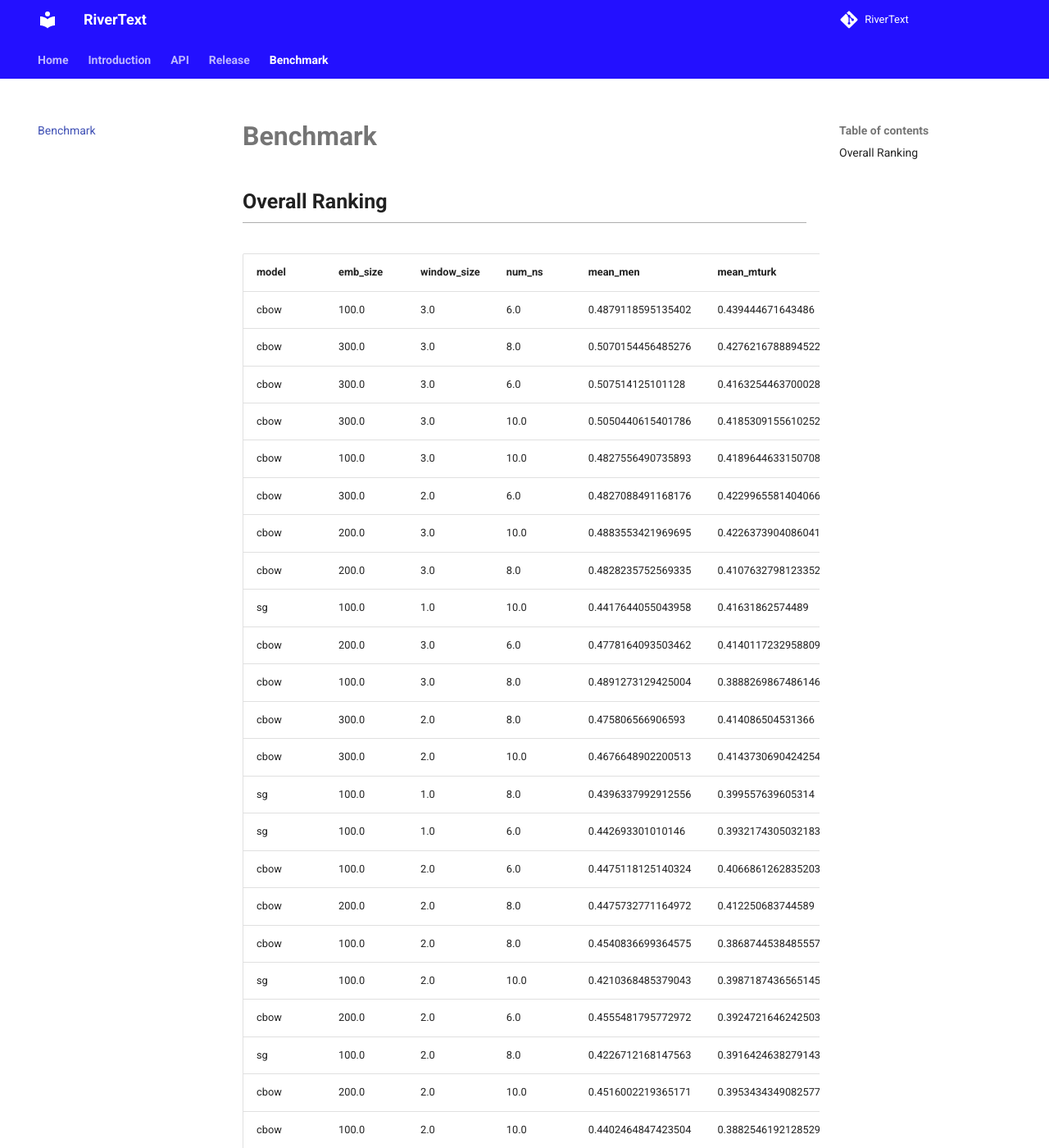
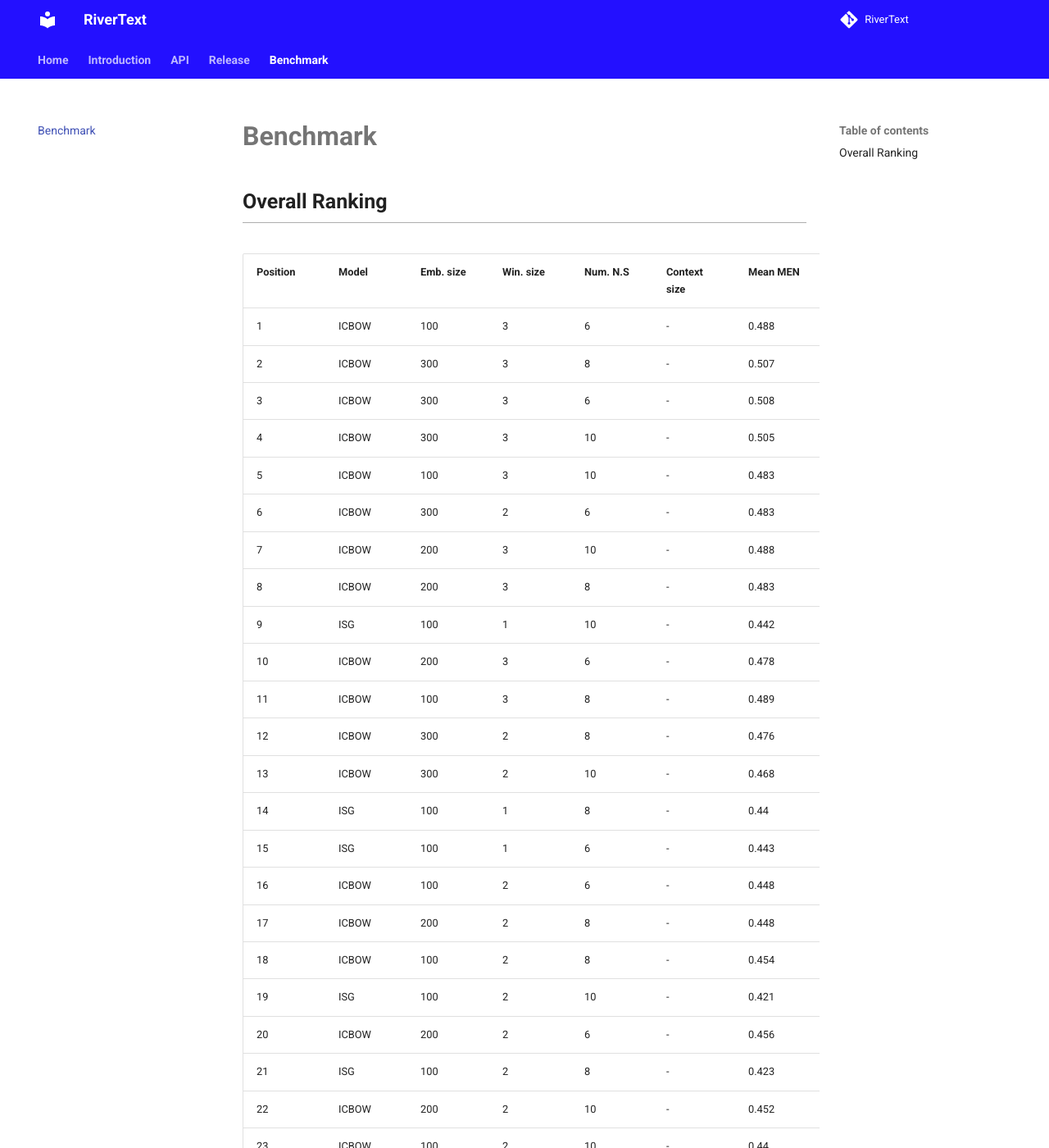
Before and after one commit to dccuchile/rivertext, an MkDocs documentation site: the page built from docs/benchmark.md, in a window 1280 px wide and 1400 px high. Shown: the whole window at 82% size. Built offline with MkDocs 1.6.1 and Material for MkDocs 9.7.7, drawn with Linux system fonts in a browser that asks for light colours; a script that is not in the unit is left out; comment, search, counter and statistics services are not loaded; some of the changed text lies outside the part shown.

Commit message:
update benchmark table

```diff
--- a/docs/benchmark.md
+++ b/docs/benchmark.md
@@ -2,86 +2,86 @@
 
 ## Overall Ranking
 
-| model | emb_size | window_size | num_ns | mean_men           | mean_mturk         | mean_ap            | mean                | context_size |
-|-------|----------|-------------|--------|--------------------|--------------------|--------------------|---------------------|--------------|
-| cbow  | 100.0    | 3.0         | 6.0    | 0.4879118595135402 | 0.439444671643486  | 0.294174289841117  | 0.4071769403327144  |              |
-| cbow  | 300.0    | 3.0         | 8.0    | 0.5070154456485276 | 0.4276216788894522 | 0.2844647729096453 | 0.4063672991492084  |              |
-| cbow  | 300.0    | 3.0         | 6.0    | 0.507514125101128  | 0.4163254463700028 | 0.2889584336382603 | 0.4042660017031304  |              |
-| cbow  | 300.0    | 3.0         | 10.0   | 0.5050440615401786 | 0.4185309155610252 | 0.2843042850264805 | 0.40262642070922805 |              |
-| cbow  | 100.0    | 3.0         | 10.0   | 0.4827556490735893 | 0.4189644633150708 | 0.302359171882523  | 0.4013597614237277  |              |
-| cbow  | 300.0    | 2.0         | 6.0    | 0.4827088491168176 | 0.4229965581404066 | 0.2901620927619964 | 0.3986225000064068  |              |
-| cbow  | 200.0    | 3.0         | 10.0   | 0.4883553421969695 | 0.4226373904086041 | 0.282458674370085  | 0.39781713565855287 |              |
-| cbow  | 200.0    | 3.0         | 8.0    | 0.4828235752569335 | 0.4107632798123352 | 0.2909645321778206 | 0.3948504624156965  |              |
-| sg    | 100.0    | 1.0         | 10.0   | 0.4417644055043958 | 0.41631862574489   | 0.3202535708554004 | 0.3927788673682287  |              |
-| cbow  | 200.0    | 3.0         | 6.0    | 0.4778164093503462 | 0.4140117232958809 | 0.2838228213769861 | 0.39188365134107106 |              |
-| cbow  | 100.0    | 3.0         | 8.0    | 0.4891273129425004 | 0.3888269867486146 | 0.2976247793291606 | 0.39185969300675855 |              |
-| cbow  | 300.0    | 2.0         | 8.0    | 0.475806566906593  | 0.414086504531366  | 0.2818969667790082 | 0.3905966794056557  |              |
-| cbow  | 300.0    | 2.0         | 10.0   | 0.4676648902200513 | 0.4143730690424254 | 0.2859091638581287 | 0.3893157077068685  |              |
-| sg    | 100.0    | 1.0         | 8.0    | 0.4396337992912556 | 0.399557639605314  | 0.321457229979137  | 0.3868828896252355  |              |
-| sg    | 100.0    | 1.0         | 6.0    | 0.442693301010146  | 0.3932174305032183 | 0.3123094206387418 | 0.38274005071736866 |              |
-| cbow  | 100.0    | 2.0         | 6.0    | 0.4475118125140324 | 0.4066861262835203 | 0.2835820895522388 | 0.3792600094499305  |              |
-| cbow  | 200.0    | 2.0         | 8.0    | 0.4475732771164972 | 0.412250683744589  | 0.2766811105761515 | 0.3788350238124126  |              |
-| cbow  | 100.0    | 2.0         | 8.0    | 0.4540836699364575 | 0.3868744538485557 | 0.2922484352431391 | 0.3777355196760508  |              |
-| sg    | 100.0    | 2.0         | 10.0   | 0.4210368485379043 | 0.3987187436565145 | 0.3093403948001926 | 0.3763653289982038  |              |
-| cbow  | 200.0    | 2.0         | 6.0    | 0.4555481795772972 | 0.3924721646242503 | 0.2777242818167228 | 0.3752482086727567  |              |
-| sg    | 100.0    | 2.0         | 8.0    | 0.4226712168147563 | 0.3916424638279143 | 0.3107045418070936 | 0.37500607414992143 |              |
-| cbow  | 200.0    | 2.0         | 10.0   | 0.4516002219365171 | 0.3953434349082577 | 0.2731503771465255 | 0.3733646779971001  |              |
-| cbow  | 100.0    | 2.0         | 10.0   | 0.4402464847423504 | 0.3882546192128529 | 0.2842240410848981 | 0.3709083816800338  |              |
-| sg    | 100.0    | 2.0         | 6.0    | 0.426670897122726  | 0.381468260985704  | 0.3027603915904349 | 0.37029984989962167 |              |
-| wcm   | 100.0    | 3.0         |        | 0.439647106722159  | 0.3429926807566764 | 0.319370887497994  | 0.3673368916589432  | 1000.0       |
-| cbow  | 300.0    | 1.0         | 6.0    | 0.4195140864567246 | 0.4039551578138167 | 0.2767613545177339 | 0.3667435329294251  |              |
-| wcm   | 200.0    | 3.0         |        | 0.4383518929913554 | 0.3507885488167594 | 0.3074145402022147 | 0.3655183273367765  | 1000.0       |
-| wcm   | 300.0    | 3.0         |        | 0.4390115421083791 | 0.3495901166750168 | 0.3068528326111378 | 0.36515149713151124 | 1000.0       |
-| sg    | 100.0    | 3.0         | 8.0    | 0.4120998317606129 | 0.3711758476215735 | 0.3010752688172043 | 0.36145031606646355 |              |
-| wcm   | 100.0    | 3.0         |        | 0.4288757212610202 | 0.3359346847886738 | 0.3180869844326754 | 0.36096579682745644 | 750.0        |
-| cbow  | 300.0    | 1.0         | 10.0   | 0.4163523967064093 | 0.3976219085332651 | 0.2684962285347456 | 0.36082351125814    |              |
-| wcm   | 200.0    | 3.0         |        | 0.4275709142856509 | 0.3392259598328046 | 0.3107045418070936 | 0.35916713864184974 | 750.0        |
-| sg    | 200.0    | 1.0         | 6.0    | 0.4132510644442113 | 0.3922910209395207 | 0.2718664740812068 | 0.3591361864883129  |              |
-| wcm   | 100.0    | 2.0         |        | 0.417498398997199  | 0.3401503223901657 | 0.3176055207831809 | 0.35841808072351516 | 1000.0       |
-| wcm   | 200.0    | 2.0         |        | 0.4193377939258683 | 0.3433562618341404 | 0.3082972235596212 | 0.3569970931065433  | 1000.0       |
-| wcm   | 300.0    | 3.0         |        | 0.4275217234302227 | 0.3385628034720063 | 0.3032418552399294 | 0.35644212738071945 | 750.0        |
-| cbow  | 300.0    | 1.0         | 8.0    | 0.4226481132915989 | 0.3700411019409721 | 0.2763601348098219 | 0.3563497833474643  |              |
-| wcm   | 100.0    | 3.0         |        | 0.4302229064643879 | 0.3380551131484526 | 0.2972235596212486 | 0.35516719307802963 | 500.0        |
-| wcm   | 300.0    | 2.0         |        | 0.4203276289693406 | 0.33434729687892   | 0.3083774675012037 | 0.35435079778315476 | 1000.0       |
-| wcm   | 100.0    | 2.0         |        | 0.4043274466058486 | 0.3396710445145626 | 0.3188894238484994 | 0.3542959716563035  | 750.0        |
-| wcm   | 200.0    | 3.0         |        | 0.4324520391650274 | 0.3309524433141623 | 0.2900016048788316 | 0.3511353624526738  | 500.0        |
-| sg    | 200.0    | 1.0         | 10.0   | 0.4099858090350222 | 0.370478301554322  | 0.2721874498475365 | 0.35088385347896023 |              |
-| sg    | 100.0    | 3.0         | 10.0   | 0.3919576966255287 | 0.3584787585977776 | 0.3009950248756219 | 0.3504771600329761  |              |
-| wcm   | 200.0    | 2.0         |        | 0.4032435349600601 | 0.3388559020272919 | 0.3090194190338629 | 0.3503729520070716  | 750.0        |
-| sg    | 100.0    | 3.0         | 6.0    | 0.4055426472893777 | 0.3452137563240082 | 0.2997913657518858 | 0.3501825897884239  |              |
-| sg    | 200.0    | 1.0         | 8.0    | 0.4080425420584814 | 0.3715646560051286 | 0.2657679345209437 | 0.3484583775281846  |              |
-| wcm   | 300.0    | 3.0         |        | 0.4314019981911767 | 0.3234679167298357 | 0.2855079441502166 | 0.34679261969040964 | 500.0        |
-| wcm   | 300.0    | 2.0         |        | 0.4042096946528889 | 0.3352388500187197 | 0.3002728294013802 | 0.3465737913576629  | 750.0        |
-| sg    | 300.0    | 1.0         | 6.0    | 0.407307316941126  | 0.3640426282647172 | 0.2680147648852512 | 0.3464549033636981  |              |
-| sg    | 300.0    | 1.0         | 10.0   | 0.39470719978787   | 0.3808720417321094 | 0.2627989086823945 | 0.34612605006745795 |              |
-| cbow  | 200.0    | 1.0         | 8.0    | 0.3942469602697473 | 0.3787345577155349 | 0.2642432996308779 | 0.3457416058720533  |              |
-| wcm   | 300.0    | 1.0         |        | 0.391708066761673  | 0.3461552236663172 | 0.2973840475044134 | 0.3450824459774679  | 1000.0       |
-| wcm   | 100.0    | 2.0         |        | 0.3999583242841216 | 0.3413321410284813 | 0.2935323383084577 | 0.3449409345403535  | 500.0        |
-| sg    | 200.0    | 2.0         | 6.0    | 0.3973769491553625 | 0.3675777099515506 | 0.2655272026961965 | 0.3434939539343698  |              |
-| wcm   | 200.0    | 1.0         |        | 0.3867702737953009 | 0.3409425793465944 | 0.3021986839993581 | 0.34330384571375117 | 1000.0       |
-| sg    | 300.0    | 1.0         | 8.0    | 0.3982337461523293 | 0.3693788053228352 | 0.257422564596373  | 0.3416783720238459  |              |
-| wcm   | 200.0    | 2.0         |        | 0.4043414857602247 | 0.3337279464537228 | 0.2853474562670518 | 0.3411389628269998  | 500.0        |
-| wcm   | 100.0    | 1.0         |        | 0.3786926415844049 | 0.32920878694068   | 0.3075750280853796 | 0.3384921522034882  | 1000.0       |
-| wcm   | 200.0    | 1.0         |        | 0.3597098692812623 | 0.372167876020394  | 0.283421601669074  | 0.3384331156569101  | 750.0        |
-| wcm   | 300.0    | 1.0         |        | 0.3625280085503051 | 0.373689710599228  | 0.2764403787514043 | 0.33755269930031245 | 750.0        |
-| cbow  | 200.0    | 1.0         | 6.0    | 0.4007096159437972 | 0.3441672448045354 | 0.2651259829882844 | 0.33666761457887234 |              |
-| cbow  | 100.0    | 1.0         | 6.0    | 0.3821964887804402 | 0.3683103335193844 | 0.2577435403627026 | 0.3360834542208424  |              |
-| wcm   | 300.0    | 2.0         |        | 0.4032981125826747 | 0.3231430732002837 | 0.2810945273631841 | 0.33584523771538083 | 500.0        |
-| sg    | 200.0    | 2.0         | 10.0   | 0.3953974414652818 | 0.34588823672386   | 0.2614347616754935 | 0.33424014662154505 |              |
-| sg    | 200.0    | 2.0         | 8.0    | 0.3982114037590183 | 0.3412013291355535 | 0.2631198844487241 | 0.334177539114432   |              |
-| cbow  | 200.0    | 1.0         | 10.0   | 0.3836492586513458 | 0.3573171971341681 | 0.2607125662012518 | 0.3338930073289219  |              |
-| cbow  | 100.0    | 1.0         | 10.0   | 0.3721341167639017 | 0.3574205136379839 | 0.2607928101428342 | 0.3301158135149066  |              |
-| wcm   | 100.0    | 1.0         |        | 0.3543282714289072 | 0.3440481663519284 | 0.2898411169956668 | 0.32940585159216745 | 750.0        |
-| sg    | 200.0    | 3.0         | 8.0    | 0.3720964652825032 | 0.3554692744459297 | 0.2585459797785267 | 0.32870390650231984 |              |
-| cbow  | 100.0    | 1.0         | 8.0    | 0.3783986936495441 | 0.3500707210107259 | 0.2567003691221313 | 0.3283899279274671  |              |
-| sg    | 200.0    | 3.0         | 10.0   | 0.3828011131101604 | 0.3452307792287025 | 0.2558176857647247 | 0.32794985936786253 |              |
-| sg    | 200.0    | 3.0         | 6.0    | 0.3850890924043203 | 0.3399130743557652 | 0.2561386615310544 | 0.32704694276371327 |              |
-| wcm   | 200.0    | 1.0         |        | 0.3510611898128065 | 0.3618166235061271 | 0.266811105761515  | 0.3265629730268162  | 500.0        |
-| sg    | 300.0    | 2.0         | 8.0    | 0.3821107315231703 | 0.3452036850528326 | 0.2514845129192746 | 0.32626630983175914 |              |
-| wcm   | 100.0    | 1.0         |        | 0.3442284372952001 | 0.3470927607564601 | 0.2847857486759749 | 0.325368982242545   | 500.0        |
-| wcm   | 300.0    | 1.0         |        | 0.3564044318029053 | 0.3576649098185115 | 0.2614347616754935 | 0.3251680344323034  | 500.0        |
-| sg    | 300.0    | 2.0         | 6.0    | 0.3792272733220624 | 0.3352571584433933 | 0.2558176857647247 | 0.3234340391767268  |              |
-| sg    | 300.0    | 2.0         | 10.0   | 0.380930573235974  | 0.337213163066199  | 0.2498796340876264 | 0.3226744567965998  |              |
-| sg    | 300.0    | 3.0         | 6.0    | 0.3681385357078731 | 0.3406288797195383 | 0.2485957310223078 | 0.31912104881657305 |              |
-| sg    | 300.0    | 3.0         | 10.0   | 0.3645666673463706 | 0.3169750173310877 | 0.234954260953298  | 0.3054986485435854  |              |
-| sg    | 300.0    | 3.0         | 8.0    | 0.3539800218044789 | 0.3117439663303871 | 0.242577435403627  | 0.30276714117949766 |              |
+| Position | Model | Emb. size | Win. size | Num. N.S | Context size | Mean MEN | Mean Mturk | Mean AP | Overall mean |
+|----------|-------|-----------|-----------|----------|--------------|----------|------------|---------|--------------|
+| 1        | ICBOW | 100       | 3         | 6        | -            | 0.488    | 0.439      | 0.294   | 0.407        |
+| 2        | ICBOW | 300       | 3         | 8        | -            | 0.507    | 0.428      | 0.284   | 0.406        |
+| 3        | ICBOW | 300       | 3         | 6        | -            | 0.508    | 0.416      | 0.289   | 0.404        |
+| 4        | ICBOW | 300       | 3         | 10       | -            | 0.505    | 0.419      | 0.284   | 0.403        |
+| 5        | ICBOW | 100       | 3         | 10       | -            | 0.483    | 0.419      | 0.302   | 0.401        |
+| 6        | ICBOW | 300       | 2         | 6        | -            | 0.483    | 0.423      | 0.29    | 0.399        |
+| 7        | ICBOW | 200       | 3         | 10       | -            | 0.488    | 0.423      | 0.282   | 0.398        |
+| 8        | ICBOW | 200       | 3         | 8        | -            | 0.483    | 0.411      | 0.291   | 0.395        |
+| 9        | ISG   | 100       | 1         | 10       | -            | 0.442    | 0.416      | 0.32    | 0.393        |
+| 10       | ICBOW | 200       | 3         | 6        | -            | 0.478    | 0.414      | 0.284   | 0.392        |
+| 11       | ICBOW | 100       | 3         | 8        | -            | 0.489    | 0.389      | 0.298   | 0.392        |
+| 12       | ICBOW | 300       | 2         | 8        | -            | 0.476    | 0.414      | 0.282   | 0.391        |
+| 13       | ICBOW | 300       | 2         | 10       | -            | 0.468    | 0.414      | 0.286   | 0.389        |
+| 14       | ISG   | 100       | 1         | 8        | -            | 0.44     | 0.4        | 0.321   | 0.387        |
+| 15       | ISG   | 100       | 1         | 6        | -            | 0.443    | 0.393      | 0.312   | 0.383        |
+| 16       | ICBOW | 100       | 2         | 6        | -            | 0.448    | 0.407      | 0.284   | 0.379        |
+| 17       | ICBOW | 200       | 2         | 8        | -            | 0.448    | 0.412      | 0.277   | 0.379        |
+| 18       | ICBOW | 100       | 2         | 8        | -            | 0.454    | 0.387      | 0.292   | 0.378        |
+| 19       | ISG   | 100       | 2         | 10       | -            | 0.421    | 0.399      | 0.309   | 0.376        |
+| 20       | ICBOW | 200       | 2         | 6        | -            | 0.456    | 0.392      | 0.278   | 0.375        |
+| 21       | ISG   | 100       | 2         | 8        | -            | 0.423    | 0.392      | 0.311   | 0.375        |
+| 22       | ICBOW | 200       | 2         | 10       | -            | 0.452    | 0.395      | 0.273   | 0.373        |
+| 23       | ICBOW | 100       | 2         | 10       | -            | 0.44     | 0.388      | 0.284   | 0.371        |
+| 24       | ISG   | 100       | 2         | 6        | -            | 0.427    | 0.381      | 0.303   | 0.37         |
+| 25       | IWCM  | 100       | 3         | -        | 1000         | 0.44     | 0.343      | 0.319   | 0.367        |
+| 26       | ICBOW | 300       | 1         | 6        | -            | 0.42     | 0.404      | 0.277   | 0.367        |
+| 27       | IWCM  | 200       | 3         | -        | 1000         | 0.438    | 0.351      | 0.307   | 0.366        |
+| 28       | IWCM  | 300       | 3         | -        | 1000         | 0.439    | 0.35       | 0.307   | 0.365        |
+| 29       | ISG   | 100       | 3         | 8        | -            | 0.412    | 0.371      | 0.301   | 0.361        |
+| 30       | IWCM  | 100       | 3         | -        | 750          | 0.429    | 0.336      | 0.318   | 0.361        |
+| 31       | ICBOW | 300       | 1         | 10       | -            | 0.416    | 0.398      | 0.268   | 0.361        |
+| 32       | IWCM  | 200       | 3         | -        | 750          | 0.428    | 0.339      | 0.311   | 0.359        |
+| 33       | ISG   | 200       | 1         | 6        | -            | 0.413    | 0.392      | 0.272   | 0.359        |
+| 34       | IWCM  | 100       | 2         | -        | 1000         | 0.417    | 0.34       | 0.318   | 0.358        |
+| 35       | IWCM  | 200       | 2         | -        | 1000         | 0.419    | 0.343      | 0.308   | 0.357        |
+| 36       | IWCM  | 300       | 3         | -        | 750          | 0.428    | 0.339      | 0.303   | 0.356        |
+| 37       | ICBOW | 300       | 1         | 8        | -            | 0.423    | 0.37       | 0.276   | 0.356        |
+| 38       | IWCM  | 100       | 3         | -        | 500          | 0.43     | 0.338      | 0.297   | 0.355        |
+| 39       | IWCM  | 300       | 2         | -        | 1000         | 0.42     | 0.334      | 0.308   | 0.354        |
+| 40       | IWCM  | 100       | 2         | -        | 750          | 0.404    | 0.34       | 0.319   | 0.354        |
+| 41       | IWCM  | 200       | 3         | -        | 500          | 0.432    | 0.331      | 0.29    | 0.351        |
+| 42       | ISG   | 200       | 1         | 10       | -            | 0.41     | 0.37       | 0.272   | 0.351        |
+| 43       | ISG   | 100       | 3         | 10       | -            | 0.392    | 0.358      | 0.301   | 0.35         |
+| 44       | IWCM  | 200       | 2         | -        | 750          | 0.403    | 0.339      | 0.309   | 0.35         |
+| 45       | ISG   | 100       | 3         | 6        | -            | 0.406    | 0.345      | 0.3     | 0.35         |
+| 46       | ISG   | 200       | 1         | 8        | -            | 0.408    | 0.372      | 0.266   | 0.348        |
+| 47       | IWCM  | 300       | 3         | -        | 500          | 0.431    | 0.323      | 0.286   | 0.347        |
+| 48       | IWCM  | 300       | 2         | -        | 750          | 0.404    | 0.335      | 0.3     | 0.347        |
+| 49       | ISG   | 300       | 1         | 6        | -            | 0.407    | 0.364      | 0.268   | 0.346        |
+| 50       | ISG   | 300       | 1         | 10       | -            | 0.395    | 0.381      | 0.263   | 0.346        |
+| 51       | ICBOW | 200       | 1         | 8        | -            | 0.394    | 0.379      | 0.264   | 0.346        |
+| 52       | IWCM  | 300       | 1         | -        | 1000         | 0.392    | 0.346      | 0.297   | 0.345        |
+| 53       | IWCM  | 100       | 2         | -        | 500          | 0.4      | 0.341      | 0.294   | 0.345        |
+| 54       | ISG   | 200       | 2         | 6        | -            | 0.397    | 0.368      | 0.266   | 0.343        |
+| 55       | IWCM  | 200       | 1         | -        | 1000         | 0.387    | 0.341      | 0.302   | 0.343        |
+| 56       | ISG   | 300       | 1         | 8        | -            | 0.398    | 0.369      | 0.257   | 0.342        |
+| 57       | IWCM  | 200       | 2         | -        | 500          | 0.404    | 0.334      | 0.285   | 0.341        |
+| 58       | IWCM  | 100       | 1         | -        | 1000         | 0.379    | 0.329      | 0.308   | 0.338        |
+| 59       | IWCM  | 200       | 1         | -        | 750          | 0.36     | 0.372      | 0.283   | 0.338        |
+| 60       | IWCM  | 300       | 1         | -        | 750          | 0.363    | 0.374      | 0.276   | 0.338        |
+| 61       | ICBOW | 200       | 1         | 6        | -            | 0.401    | 0.344      | 0.265   | 0.337        |
+| 62       | ICBOW | 100       | 1         | 6        | -            | 0.382    | 0.368      | 0.258   | 0.336        |
+| 63       | IWCM  | 300       | 2         | -        | 500          | 0.403    | 0.323      | 0.281   | 0.336        |
+| 64       | ISG   | 200       | 2         | 10       | -            | 0.395    | 0.346      | 0.261   | 0.334        |
+| 65       | ISG   | 200       | 2         | 8        | -            | 0.398    | 0.341      | 0.263   | 0.334        |
+| 66       | ICBOW | 200       | 1         | 10       | -            | 0.384    | 0.357      | 0.261   | 0.334        |
+| 67       | ICBOW | 100       | 1         | 10       | -            | 0.372    | 0.357      | 0.261   | 0.33         |
+| 68       | IWCM  | 100       | 1         | -        | 750          | 0.354    | 0.344      | 0.29    | 0.329        |
+| 69       | ISG   | 200       | 3         | 8        | -            | 0.372    | 0.355      | 0.259   | 0.329        |
+| 70       | ICBOW | 100       | 1         | 8        | -            | 0.378    | 0.35       | 0.257   | 0.328        |
+| 71       | ISG   | 200       | 3         | 10       | -            | 0.383    | 0.345      | 0.256   | 0.328        |
+| 72       | ISG   | 200       | 3         | 6        | -            | 0.385    | 0.34       | 0.256   | 0.327        |
+| 73       | IWCM  | 200       | 1         | -        | 500          | 0.351    | 0.362      | 0.267   | 0.327        |
+| 74       | ISG   | 300       | 2         | 8        | -            | 0.382    | 0.345      | 0.251   | 0.326        |
+| 75       | IWCM  | 100       | 1         | -        | 500          | 0.344    | 0.347      | 0.285   | 0.325        |
+| 76       | IWCM  | 300       | 1         | -        | 500          | 0.356    | 0.358      | 0.261   | 0.325        |
+| 77       | ISG   | 300       | 2         | 6        | -            | 0.379    | 0.335      | 0.256   | 0.323        |
+| 78       | ISG   | 300       | 2         | 10       | -            | 0.381    | 0.337      | 0.25    | 0.323        |
+| 79       | ISG   | 300       | 3         | 6        | -            | 0.368    | 0.341      | 0.249   | 0.319        |
+| 80       | ISG   | 300       | 3         | 10       | -            | 0.365    | 0.317      | 0.235   | 0.305        |
+| 81       | ISG   | 300       | 3         | 8        | -            | 0.354    | 0.312      | 0.243   | 0.303        |
```
